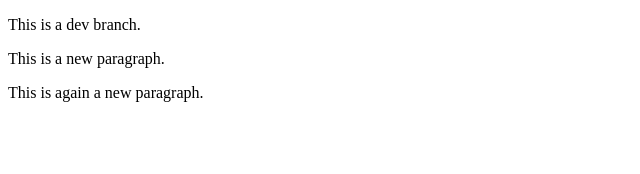
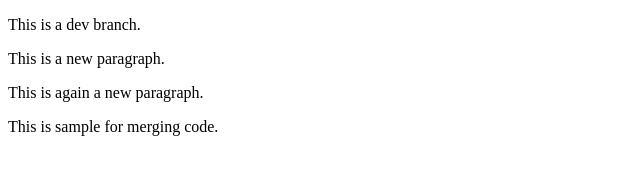
Before and after one commit to Indrayani04/CI-CD2, a plain HTML site: page index.html in a window 1280 px wide. Shown: the whole page, without its empty margins (0-640 px from the left). Drawn offline with Linux system fonts and the light colour scheme.

Commit message:
Update index.html

```diff
--- a/index.html
+++ b/index.html
@@ -5,6 +5,6 @@
 <p>This is a dev branch.</p>
 <p>This is a new paragraph.</p>
 <p>This is again a new paragraph.</p>
-
+<p>This is sample for merging code.</p>
 </body>
 </html>
```
